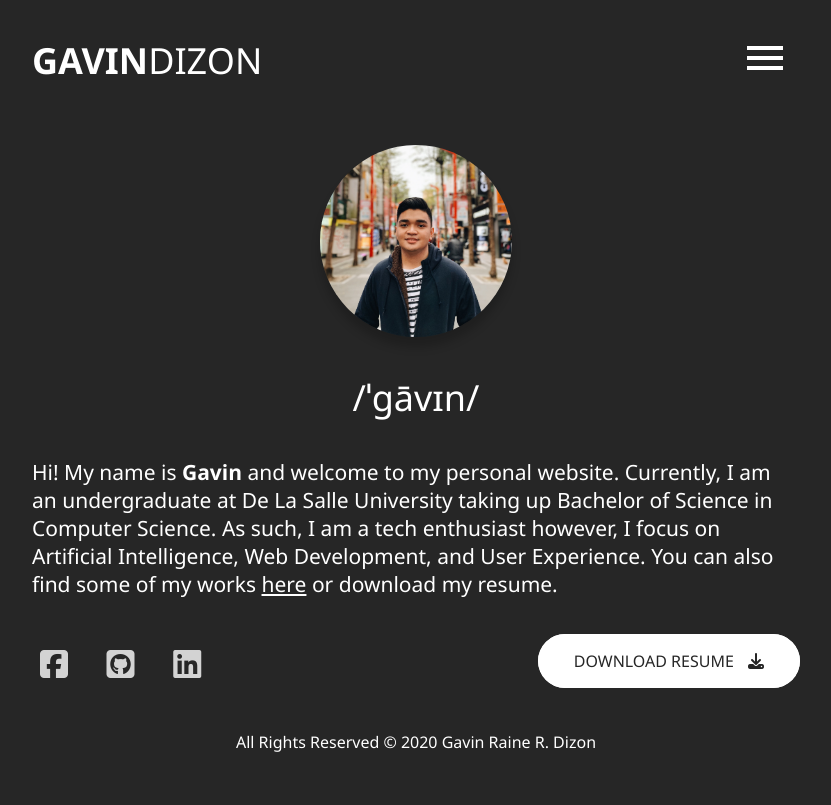
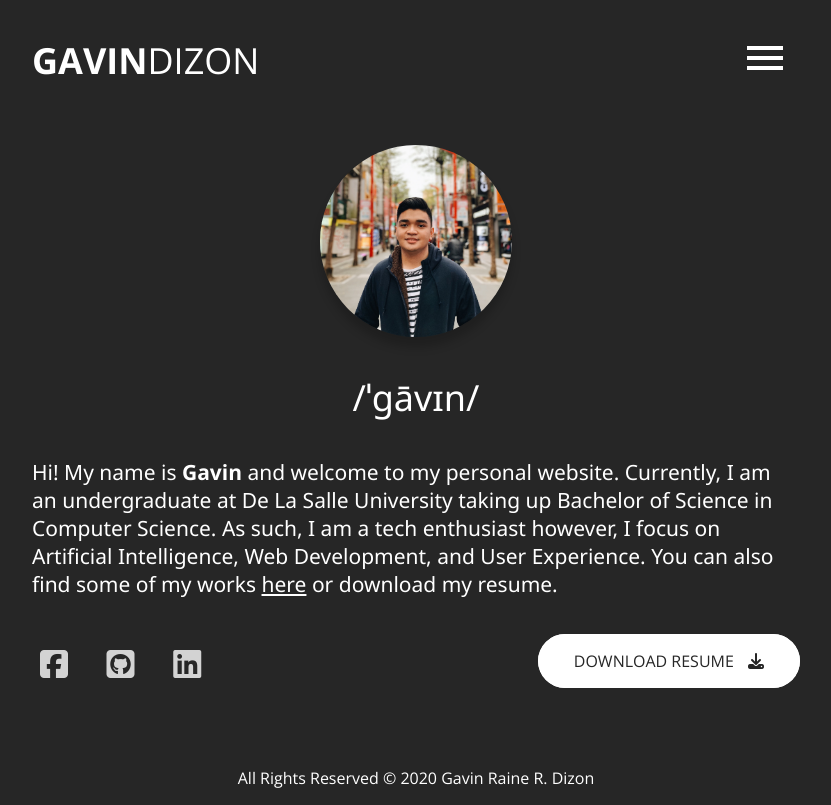
Before and after one commit to gavindizon/gavindizon.github.io, a website: page index.html in a window 1280 px wide. Shown: the whole page, without its empty margins (224-1055 px from the left). Drawn offline with nearby package versions, Linux system fonts and the light colour scheme.

Commit message:
updated font to Open Sans

```diff
--- a/index.html
+++ b/index.html
@@ -3,7 +3,7 @@
 <head>
     <meta charset="UTF-8">
     <meta name="viewport" content="width=device-width, initial-scale=1.0">
-    <link href="https://fonts.googleapis.com/css2?family=Roboto&display=swap" rel="stylesheet">
+    <link href="https://fonts.googleapis.com/css2?family=Open+Sans:wght@300;400;700&display=swap" rel="stylesheet">
 
     <link rel="stylesheet" href="css/style.css">
     <script src="https://kit.fontawesome.com/2cf142c838.js" crossorigin="anonymous"></script>
--- a/package.json
+++ b/package.json
@@ -37,5 +37,8 @@
   "bugs": {
     "url": "https://github.com/gavindizon/gavindizon.github.io/issues"
   },
-  "homepage": "https://github.com/gavindizon/gavindizon.github.io#readme"
+  "homepage": "https://github.com/gavindizon/gavindizon.github.io#readme",
+  "dependencies": {
+    "segoe-fonts": "^1.0.1"
+  }
 }
--- a/sass/base/_base.scss
+++ b/sass/base/_base.scss
@@ -15,7 +15,7 @@ body{
     box-sizing: border-box;
     background-color: $background-primary;
     color: $text-primary;
-    font-family: 'Roboto', sans-serif;
+    font-family: 'Open Sans', sans-serif;
     position: relative;
    // padding: 3rem 25.6rem;
 }
--- a/sass/base/_typography.scss
+++ b/sass/base/_typography.scss
@@ -1,11 +1,11 @@
 .heading-primary{
     font-size: 3.6rem;
-    font-weight: 300;
+    font-weight: 100;
     text-transform: uppercase;
 
 }
 .heading-primary--main{
-    font-weight: 700;
+    font-weight: 900;
 }
 
 .heading-main-about{
--- a/sass/layouts/_footer.scss
+++ b/sass/layouts/_footer.scss
@@ -3,7 +3,7 @@ footer{
     height: auto;
     z-index: 99;
     h5{
-        font-family: 'Roboto', sans-serif;
+        font-family: 'Open Sans', sans-serif;
         font-weight: 300;
         padding: 1.6rem;
         font-size: 1.6rem;
```
Also changed, not shown: about/index.html (+2 -0 lines), projects/index.html (+1 -0 lines), css/style.css, 1 other file.
